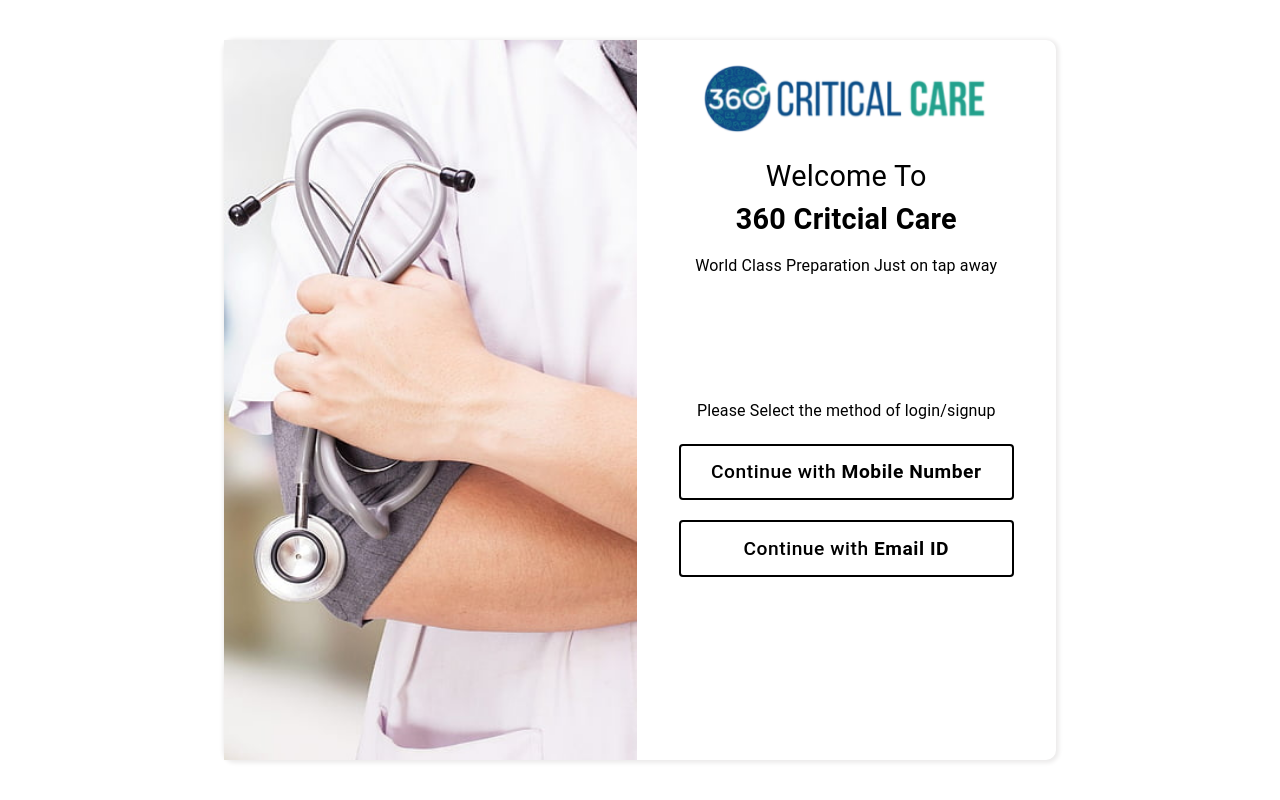
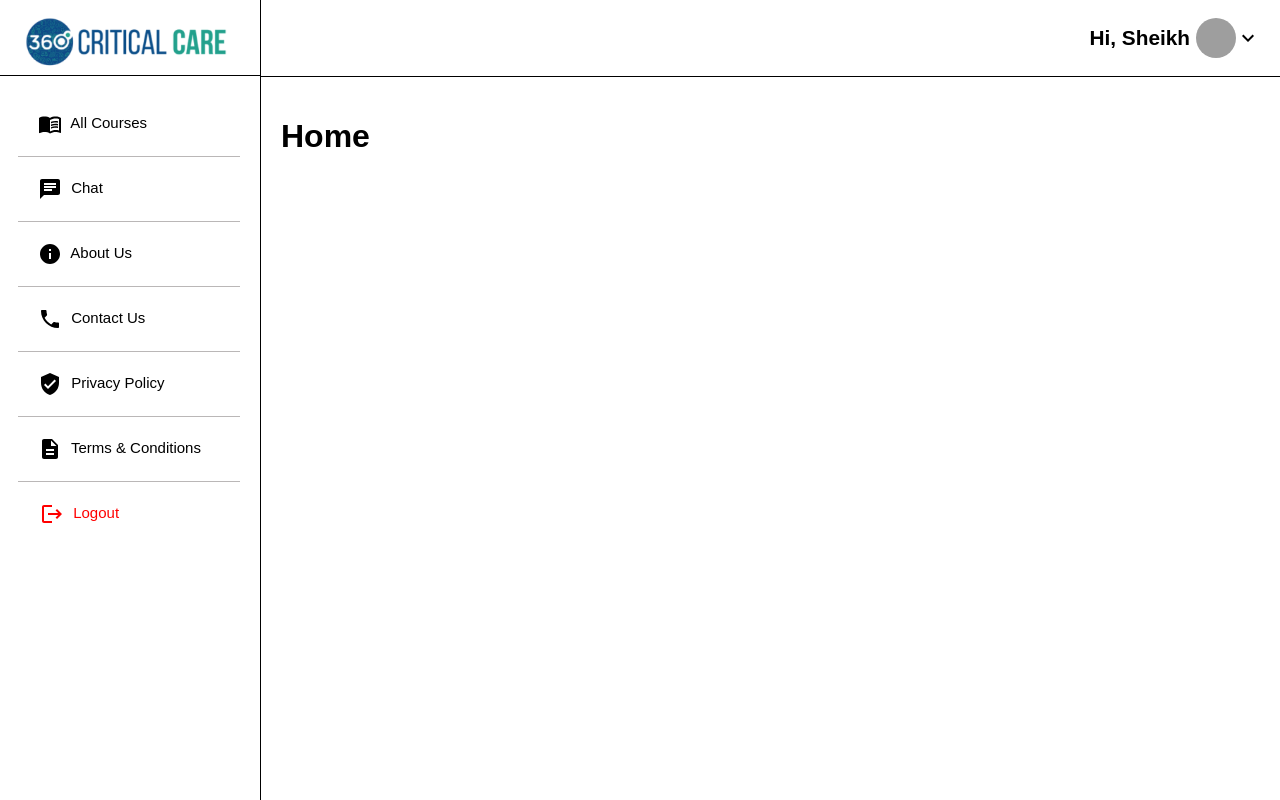
Before and after one commit to vidhichandrakar/CriticalCare-Application, a React (Create React App) app: page / in a window 1280 px wide. Built offline with nearby package versions, Linux system fonts and the light colour scheme; grey boxes are pictures that could not be loaded.

Commit message:
borderLine&profile

```diff
--- a/src/App.js
+++ b/src/App.js
@@ -6,8 +6,8 @@
 function App() {
   return (
     <div className="App">
-     <HomeComponent/>
-     {/* <DashboardMain /> */}
+     {/* <HomeComponent/> */}
+     <DashboardMain />
     </div>
   );
 }
--- a/src/Components/CSS/DashBoard.css
+++ b/src/Components/CSS/DashBoard.css
@@ -38,18 +38,37 @@
   /* Header  */
   .header {
     grid-area: header;
-    height: 60px;
+    height: 76px;
     display: flex;
     align-items: center;
-    justify-content: space-between;
+    width: 95%;
+    justify-content: right;
     padding: 0 30px 0 30px;
     /* box-shadow: 0 6px 7px -3px rgba(0, 0, 0, 0.35); */
-    border: solid black 1px;
+    border-left: solid black 1px;
+    border-bottom: solid black 1px;
   }
 
   .menu-icon {
     display: none;
   }
+  .ProfileName{
+    display: flex;
+    flex-direction: row;
+    font-weight: 700;
+    font-size: 1.3rem;
+  }
+  .ProfileName p{
+    padding: 6px;
+  }
+  .ProfileName:hover {
+    cursor: pointer;
+  }
+  .ProfileSetting{
+    display: flex;
+    flex-direction: column;
+  }
+
   /* End Header  */
 
   /* Sidebar  */
@@ -58,16 +77,16 @@
     overflow-y: auto;
     transition: all 0.5s;
     -webkit-transition: all 0.5s;
-    border: solid black 1px;
   }
 
   .sidebar-title {
     display: flex;
-    padding: 0 21px;
-   border: solid black 1px;
+    padding: 0 23px;
+   border-bottom: solid black 1px;
 }
 .SideBarLogo{
-    width: 70%;
+    width: 100%;
+    height: 55px;
 }
 
   .sidebar-title > span {
@@ -87,8 +106,14 @@
 
   .sidebar-list-item {
     padding: 20px 20px 20px 20px;
-    font-size: 18px;
+    font-size: 15px;
   }
+  .BottomLine {
+    border-bottom: solid 1px rgb(186 183 183);
+    width: 70%;
+    margin-left: 18px;
+  }
+
 
   .sidebar-list-item:hover {
     background-color: rgba(255, 255, 255, 0.2);
@@ -101,6 +126,8 @@
   }
   .red a{
     color: red;
+    width: 70%;
+    margin-left: 20px;
   }
 
 
@@ -123,7 +150,7 @@
     grid-area: main;
     overflow-y: auto;
     padding: 20px 20px;
-    border: solid black 1px;
+    border-left: solid black 1px;
 
   }
 
@@ -195,6 +222,9 @@
         'header'
         'main';
     }
+    .header{
+      justify-content: space-between;
+    }
 
     #sidebar {
       display: none;
--- a/src/Components/DashboardComponents/AllCOmponents/Header.js
+++ b/src/Components/DashboardComponents/AllCOmponents/Header.js
@@ -7,12 +7,13 @@
 import Avatar from '@mui/material/Avatar';
 import Tooltip from '@mui/material/Tooltip';
 import MenuItem from '@mui/material/MenuItem';
+import KeyboardArrowDownIcon from '@mui/icons-material/KeyboardArrowDown';
 
 function Header({OpenSidebar}) {
   const [anchorElUser, setAnchorElUser] = useState(null);
 
 
-const settings = ['Profile', 'Account', 'Dashboard', 'Logout'];
+const settings = ['Profile', 'Logout'];
 
   const handleOpenUserMenu = (event) => {
     setAnchorElUser(event.currentTarget);
@@ -29,14 +30,13 @@
         <div className='menu-icon'>
             <BsJustify className='icon' onClick={OpenSidebar}/>
         </div>
-        <div className='header-left'>
 
-        </div>
         <div className='header-right'>
-        <Box sx={{ flexGrow: 0, color: 'black' }}>
+        <Box sx={{ flexGrow: 0, color: 'black' }} className="ProfileName">
+          <p>Hi, Sheikh </p>
             <Tooltip title="Open settings">
-              <IconButton onClick={handleOpenUserMenu} sx={{ p: 0 }}>
-              Hi, Sheikh <Avatar alt="Remy Sharp" src="/static/images/avatar/2.jpg" />
+              <IconButton onClick={handleOpenUserMenu} sx={{ p: 0, color: "Black" }}>
+              <Avatar alt="Remy Sharp" src="/static/images/avatar/2.jpg" /> <KeyboardArrowDownIcon />
               </IconButton>
             </Tooltip>
             <Menu
@@ -55,11 +55,12 @@
               open={Boolean(anchorElUser)}
               onClose={handleCloseUserMenu}
             >
-              {settings.map((setting) => (
-                <MenuItem key={setting} onClick={handleCloseUserMenu}>
-                  <Typography textAlign="center">{setting}</Typography>
+              {/* {settings.map((setting) => ( */}
+                <MenuItem  onClick={handleCloseUserMenu} className='ProfileSetting'>
+                  <Typography textAlign="center">Profile</Typography>
+                  <Typography textAlign="center" className='red'>Logout</Typography>
                 </MenuItem>
-              ))}
+              {/* ))} */}
             </Menu>
           </Box>
 
--- a/src/Components/DashboardComponents/AllCOmponents/SiderBar.js
+++ b/src/Components/DashboardComponents/AllCOmponents/SiderBar.js
@@ -20,32 +20,32 @@
         </div>
 
         <ul className='sidebar-list'>
-            <li className='sidebar-list-item'>
+            <li className='sidebar-list-item BottomLine'>
                 <a href="">
                     <MenuBookIcon className='icon'/> All Courses
                 </a>
             </li>
-            <li className='sidebar-list-item'>
+            <li className='sidebar-list-item BottomLine'>
                 <a href="">
                     <ChatIcon className='icon'/> Chat
                 </a>
             </li>
-            <li className='sidebar-list-item'>
+            <li className='sidebar-list-item BottomLine'>
                 <a href="">
                     <InfoIcon className='icon'/> About Us
                 </a>
             </li>
-            <li className='sidebar-list-item'>
+            <li className='sidebar-list-item BottomLine'>
                 <a href="">
                     <PhoneIcon  className='icon'/> Contact Us
                 </a>
             </li>
-            <li className='sidebar-list-item'>
+            <li className='sidebar-list-item BottomLine'>
                 <a href="">
                     <VerifiedUserIcon className='icon'/> Privacy Policy
                 </a>
             </li>
-            <li className='sidebar-list-item'>
+            <li className='sidebar-list-item BottomLine'>
                 <a href="">
                     <DescriptionIcon className='icon'/> Terms & Conditions
                 </a>
--- a/src/Components/LoginComponent/HomeComponent.js
+++ b/src/Components/LoginComponent/HomeComponent.js
@@ -3,7 +3,6 @@
 import LeftComponent from "./LeftComponents";
 import RightComponent from "./RightComponent";
 import "./../CSS/Login.css";
-import PhoneNoVerification from "./RightLoginSteps/PhoneNoVerification";
 
 
 export const HomeComponent =({})=>{
@@ -12,7 +11,6 @@
       <Box className="loginBox">
         <LeftComponent/>
         <RightComponent/>
-       {/* <PhoneNoVerification/> */}
       </Box>
     </Box>
   )
--- a/src/Components/LoginComponent/RightComponent.js
+++ b/src/Components/LoginComponent/RightComponent.js
@@ -1,35 +1,44 @@
 import React, { Fragment, useState } from "react";
 import { Box, Typography } from "@mui/material";
-import Logo from "../../Images/Logo.png"
+import Logo from "../../Images/Logo.png";
 import FirstLoginOption from "./RightLoginSteps/FirstLoginOption";
 import PhonneNumberLogin from "./RightLoginSteps/PhoneNumberLogin";
-import RightSignup from "../SignupComponent/RightSignup"
+import RightSignup from "../SignupComponent/RightSignup";
 import EmailLoginOption from "./RightLoginSteps/EmailLoginOption";
 import PhoneNoVerification from "./RightLoginSteps/PhoneNoVerification";
 
- const RightComponent =({})=>{
-  const [loginOption,setLoginOption] = useState("");
-  const [loginValue,setLoginValue]=useState("")
-  const handleLoginOption =(type,value)=>{
-    console.log("value",value,type)
+const RightComponent = ({}) => {
+  const [loginOption, setLoginOption] = useState("");
+  const [loginValue, setLoginValue] = useState("");
+  const handleLoginOption = (type, value) => {
+    console.log("value", value, type);
     setLoginOption(type);
-    setLoginValue(value)
-  }
+    setLoginValue(value);
+  };
 
-  return(
+  return (
     <Box className="rightBox">
-      <Box className="rightTopBox" >
-      <a href="/"> <img src={Logo} className="rightLogo" /></a>
-      </Box>
-      {loginOption==="PhoneNumber" ? <PhonneNumberLogin handleLoginOption={handleLoginOption}/>
-      :loginOption==="getOtpPhone" || loginOption==="emailLoginOtp"?
-      <PhoneNoVerification displayValue={loginValue} handleLoginOption={handleLoginOption}/>:
-      loginOption==="continueOtp"?
-      <RightSignup handleLoginOption={handleLoginOption}/>
-      :loginOption==="emailLogin"?
-      <EmailLoginOption handleLoginOption={handleLoginOption}/>
-      :<FirstLoginOption handleLoginOption={handleLoginOption}/>}
+      <Box className="rightTopBox">
+        <a href="/">
+          {" "}
+          <img src={Logo} className="rightLogo" />
+        </a>
     </Box>
-  )
-}
+      {loginOption === "PhoneNumber" ? (
+        <PhonneNumberLogin handleLoginOption={handleLoginOption} />
+      ) : loginOption === "getOtpPhone" || loginOption === "emailLoginOtp" ? (
+        <PhoneNoVerification
+          displayValue={loginValue}
+          handleLoginOption={handleLoginOption}
+        />
+      ) : loginOption === "continueOtp" ? (
+        <RightSignup handleLoginOption={handleLoginOption} />
+      ) : loginOption === "emailLogin" ? (
+        <EmailLoginOption handleLoginOption={handleLoginOption} />
+      ) : (
+        <FirstLoginOption handleLoginOption={handleLoginOption} />
+      )}
+    </Box>
+  );
+};
 export default RightComponent;
```
